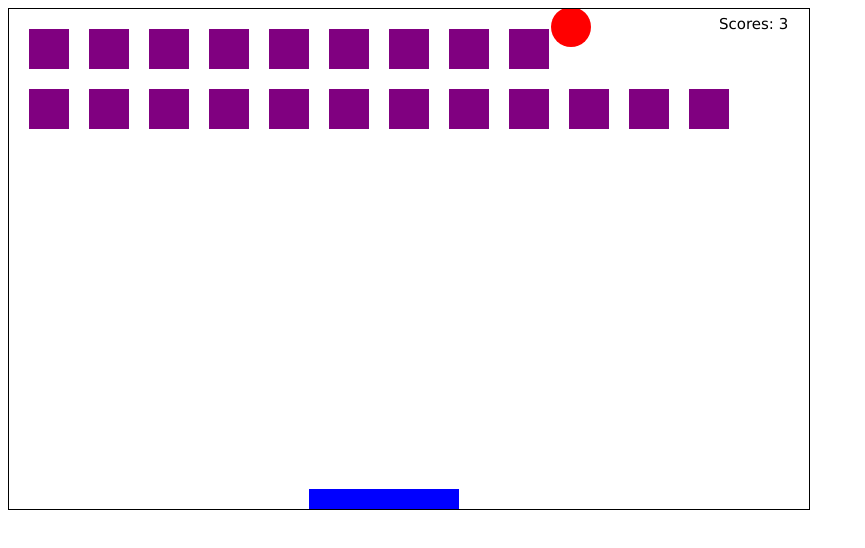
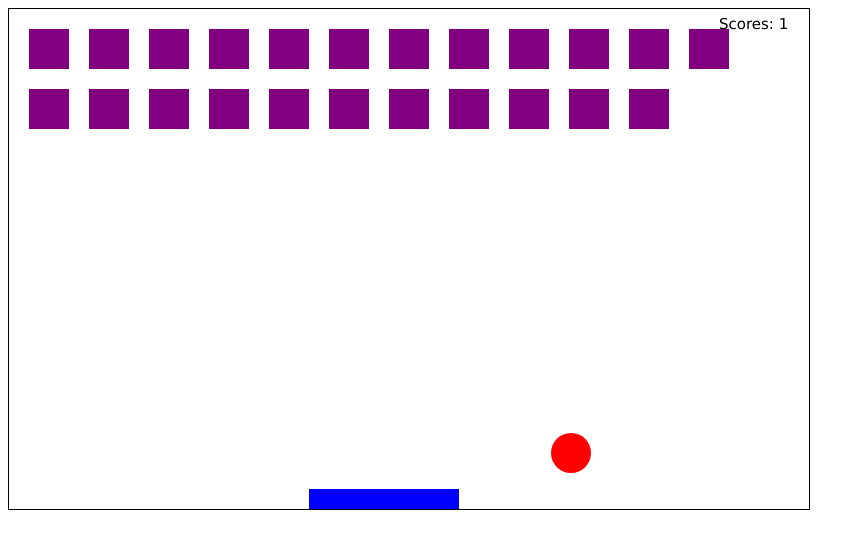
Before and after one commit to TCTrung/Breakout-Game, a plain HTML site: page index.html in a window 1280 px wide. Shown: the whole page, without its empty margins (0-865 px from the left). Drawn offline with Linux system fonts and the light colour scheme.

Commit message:
done project

```diff
--- a/ball.js
+++ b/ball.js
@@ -7,7 +7,7 @@ class Ball {
     xSpeed;
     ySpeed;
 
-    constructor(x, y, radius, color,xSpeed,ySpeed) {
+    constructor(x, y, radius, color, xSpeed, ySpeed) {
         this.x = x;
         this.y = y;
         this.xSpeed = xSpeed;
@@ -33,11 +33,10 @@ class Ball {
 
 
     collisionWall() {
-        if(this.x <= this.radius || this.x > this.canvas.width - this.radius) {
+        if (this.x <= this.radius || this.x > this.canvas.width - this.radius) {
             this.xSpeed = -this.xSpeed;
         }
-        if (this.y <= this.radius)
-        {
+        if (this.y <= this.radius) {
             this.ySpeed = -this.ySpeed;
         }
     }
@@ -48,30 +47,23 @@ class Ball {
     }
 
     collisionBrick(bricks) {
-        for (let i = 0; i < 2; i++) {
-            for (let j = 0; j < 12; j++) {
-                if (bricks[i][j].isBroken === false) {
-
-                        if (this.y > bricks[i][j].y && this.y < bricks[i][j].y + 40
-                            && this.x > bricks[i][j].x && this.x < bricks[i][j].x + 40
-                        ) {
-                            this.ySpeed = -this.ySpeed;
-                            bricks[i][j].isBroken = true;
-                            scores.point += 1;
-                            console.log(1)
-                        // } else if (scores.point === 23) {
-                        //     alert('You Win !');
-                        //     document.location.reload();
-                        }
+        for (let i = 0; i < bricks.length; i++) {
+            for (let j = 0; j < bricks[i].length; j++) {
+                let brick = bricks[i][j];
+                if (!brick.isBroken) {
+                    if (this.x + this.radius >= brick.x && this.x - this.radius <= brick.x + brick.width &&
+                        this.y + this.radius >= brick.y && this.y - this.radius <= brick.y + brick.height) {
+                        this.ySpeed = -this.ySpeed;
+                        brick.isBroken = true;
+                        scores.point += 1;
                     }
                 }
+            }
         }
-        if (scores.point === 23) {
-            alert('You Win !');
+        // Kiểm tra điều kiện thắng/thua ở đây (ví dụ: điểm số đạt mức nào đó)
+        if (scores.point === 24) {
+            alert('You Win!');
             document.location.reload();
         }
     }
-
-
-
 }
--- a/crossbar.js
+++ b/crossbar.js
@@ -42,9 +42,9 @@ class Crossbar {
     }
 
     collideBall(ball) {
-        if (ball.y + ball.radius >= this.y
-            && this.x <= ball.x && this.x + this.width > ball.x) {
-            ball.xSpeed = +ball.xSpeed;
+        if (ball.y + ball.radius >= this.y &&
+            ball.y + ball.radius <= this.y + this.height &&
+            ball.x >= this.x && ball.x <= this.x + this.width) {
             ball.ySpeed = -ball.ySpeed;
         }
     }
```
Also changed, not shown: index.html (+3 -1 lines).
